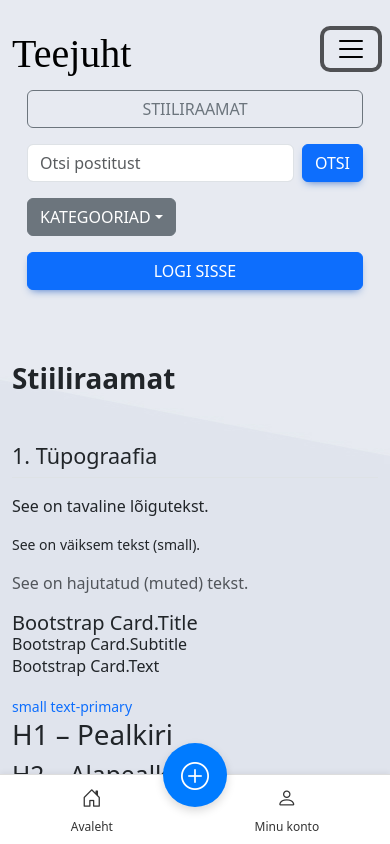
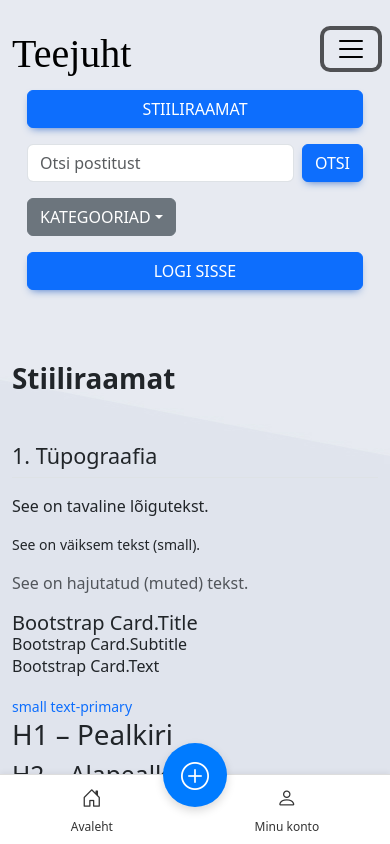
Before and after one commit to c4roly11/teejuht, a React (Create React App) app in the folder html_proto/: page /~arajas/iti0209/style-guide.html in a window 390 px wide. Both pictures are taken after a click on the button 351 px from the left and 49 px from the top of the page. Shown: the top 844 px of the page. Built offline with nearby package versions, Linux system fonts and the light colour scheme; a web font is replaced by a local one.

Commit message:
Style guide-i viimased fixid

```diff
--- a/html_proto/src/components/Navbar.jsx
+++ b/html_proto/src/components/Navbar.jsx
@@ -104,14 +104,12 @@ function Navbar() {
 
           {/* Mobile */}
           <Stack direction="vertical" gap={3} className="d-lg-none mt-3">
-            <a
-              href="/style_guide.html"
-              target="_blank"
-              rel="noopener noreferrer"
-              className="btn btn-outline-secondary"
+          <Button
+              className="custom-button"
+              onClick={() => navigate("/style-guide.html")}
             >
               Stiiliraamat
-            </a>
+            </Button>
             <Form className="d-flex custom-search-form">
               <Form.Control
                 type="text"
--- a/html_proto/src/components/style_guide.jsx
+++ b/html_proto/src/components/style_guide.jsx
@@ -14,7 +14,7 @@ import {
   MDBInput,
 } from "mdb-react-ui-kit";
 
-export default function StyleGuide() {
+function StyleGuide() {
   return (
     <div className="container py-5">
       <h1 className="mb-5 fw-bold">Stiiliraamat</h1>
@@ -391,3 +391,5 @@ export default function StyleGuide() {
     </div>
   );
 }
+
+export default StyleGuide;
```
